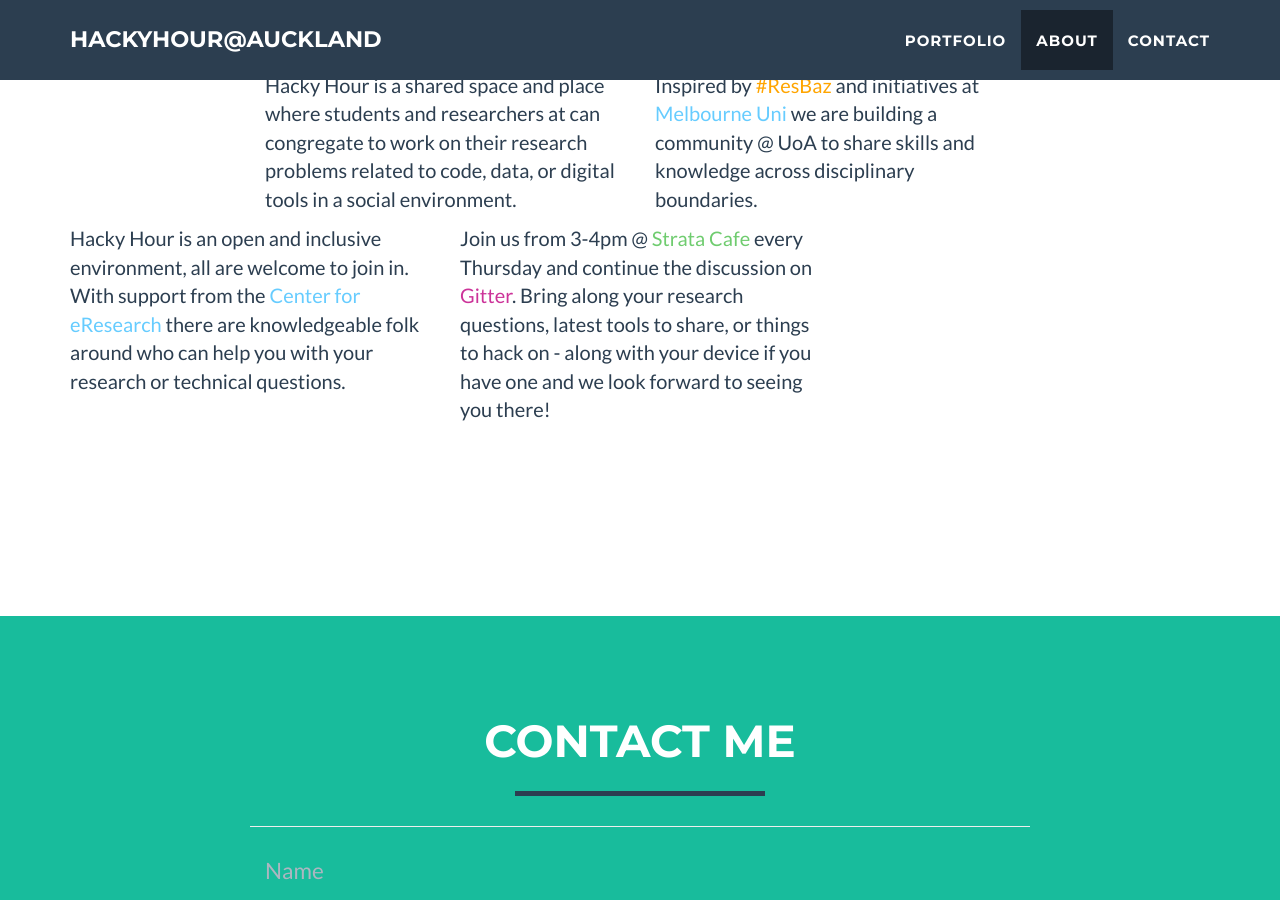
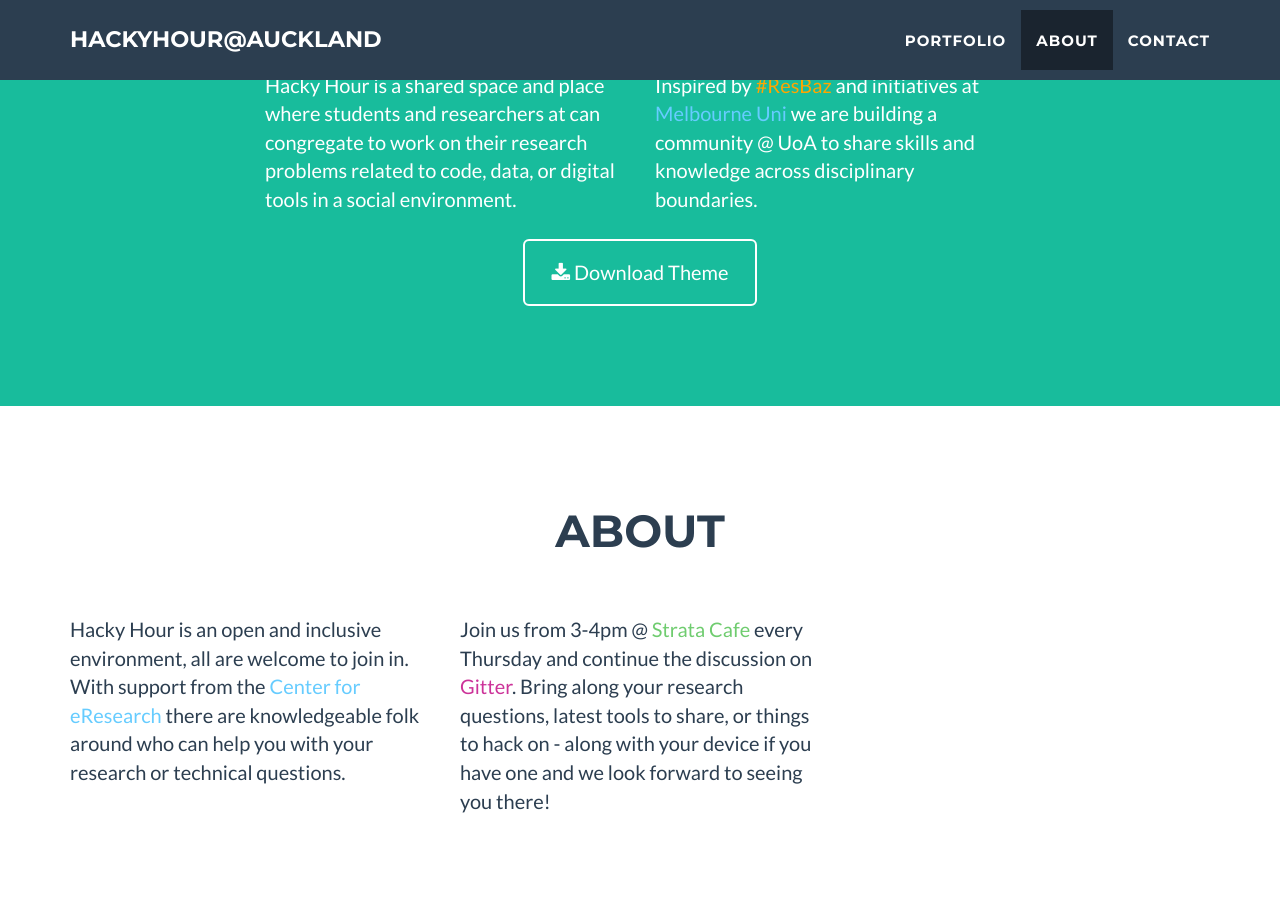
Before and after one commit to UoA-eResearch/HackyHour, a Jekyll site: the page built from index.html, in a window 1280 px wide and 900 px high, scrolled down 908 px. Built offline with Jekyll 4.4.1, drawn with Linux system fonts in a browser that asks for light colours.

Commit message:
broke up about section

```diff
--- a/_includes/about.html
+++ b/_includes/about.html
@@ -1,5 +1,5 @@
  <!-- About Section -->
-    <section id="about">
+    <section class="success" id="about">
         <div class="container">
             <div class="row">
                 <div class="col-lg-12 text-center">
@@ -14,12 +14,6 @@
                 <div class="col-lg-4">
                     <p>Inspired by <span style='color:orange'><a style='color:orange' href="http://melbourne.resbaz.edu.au/">#ResBaz</a></span> and initiatives at <a style='color:#66CCFF' href="http://melbourne.resbaz.edu.au/post/112480096364/running-your-own-hacky-hour">Melbourne Uni</a> we are building a community @ UoA to share skills and knowledge across disciplinary boundaries.</p>
                 </div>
-                 <div class="col-lg-4">
-                    <p>Hacky Hour is an open and inclusive environment, all are welcome to join in. With support from the <a style='color:#66CCFF' href="http://www.eresearch.auckland.ac.nz/en/centre-for-eresearch.html">Center for eResearch</a> there are knowledgeable folk around who can help you with your research or technical questions.</p>
-                </div>
-                <div class="col-lg-4">
-                    <p>Join us from 3-4pm @ <a style='color:#6fcc6f' href="http://pgsa.org.nz/about/post-graduate-commons/">Strata Cafe</a> every Thursday and continue the discussion on <a style='color:#CC3399' href="https://gitter.im/UoA-eResearch/HackyHour">Gitter</a>. Bring along your research questions, latest tools to share, or things to hack on - along with your device if you have one and we look forward to seeing you there!</p>
-                </div>
                 <div class="col-lg-8 col-lg-offset-2 text-center">
                     <a href="#" class="btn btn-lg btn-outline">
                         <i class="fa fa-download"></i> Download Theme
--- /dev/null
+++ b/_includes/about2.html
@@ -0,0 +1,24 @@
+ <!-- About Section -->
+    <section id="about2">
+        <div class="container">
+            <div class="row">
+                <div class="col-lg-12 text-center">
+                    <h2>About</h2>
+                    <hr class="star-light">
+                </div>
+            </div>
+            <div class="row">
+                 <div class="col-lg-4">
+                    <p>Hacky Hour is an open and inclusive environment, all are welcome to join in. With support from the <a style='color:#66CCFF' href="http://www.eresearch.auckland.ac.nz/en/centre-for-eresearch.html">Center for eResearch</a> there are knowledgeable folk around who can help you with your research or technical questions.</p>
+                </div>
+                <div class="col-lg-4">
+                    <p>Join us from 3-4pm @ <a style='color:#6fcc6f' href="http://pgsa.org.nz/about/post-graduate-commons/">Strata Cafe</a> every Thursday and continue the discussion on <a style='color:#CC3399' href="https://gitter.im/UoA-eResearch/HackyHour">Gitter</a>. Bring along your research questions, latest tools to share, or things to hack on - along with your device if you have one and we look forward to seeing you there!</p>
+                </div>
+                <div class="col-lg-8 col-lg-offset-2 text-center">
+                    <a href="#" class="btn btn-lg btn-outline">
+                        <i class="fa fa-download"></i> Download Theme
+                    </a>
+                </div>
+            </div>
+        </div>
+    </section>
--- a/_includes/contact_static.html
+++ b/_includes/contact_static.html
@@ -1,5 +1,5 @@
 <!-- Contact Section -->
-<section class="success" id="contact">
+<section id="contact">
 	<div class="container">
 		<div class="row">
 			<div class="col-lg-12 text-center">
--- a/_layouts/default.html
+++ b/_layouts/default.html
@@ -5,6 +5,7 @@
     {% include nav.html %}
     {% include header.html %}
     {% include about.html %}
+    {% include about2.html %}
 
     {% if site.contact == "static" %}
     {% include contact_static.html %}
```
